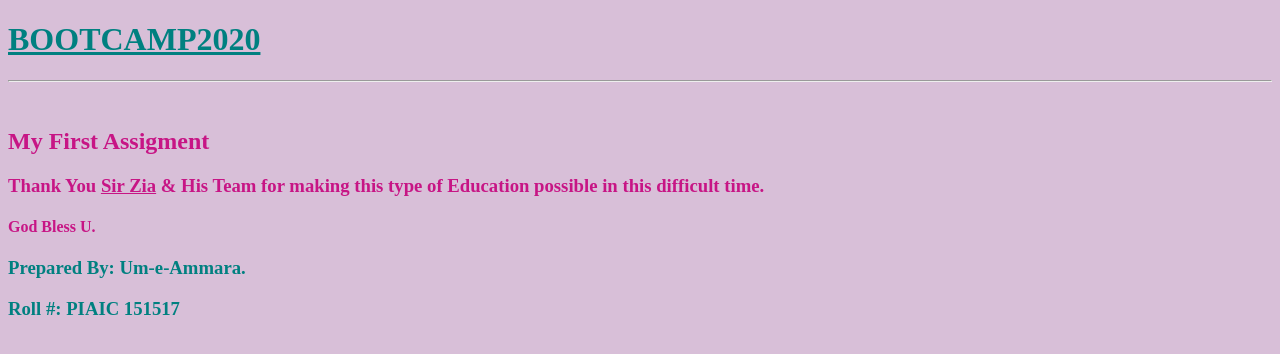
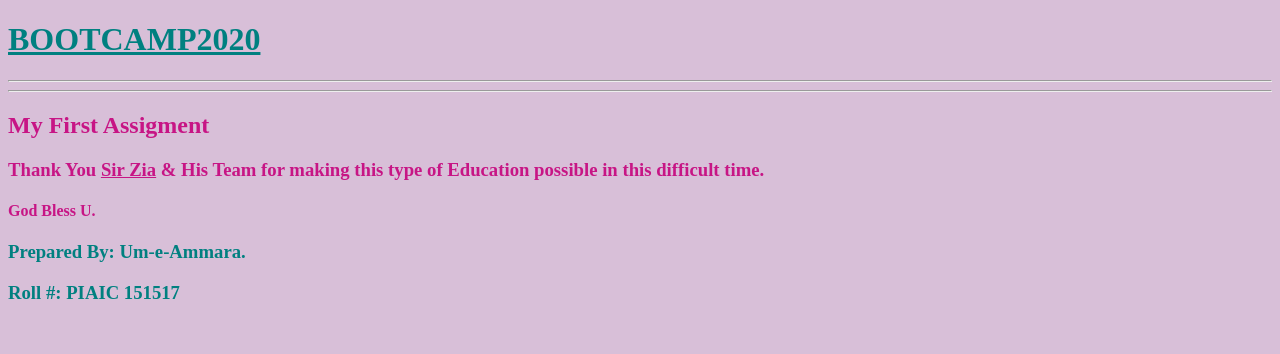
Before and after one commit to Um-e-Ammara/ammara-bootcamp2020, a plain HTML site: page index.html in a window 1280 px wide. Drawn offline with Linux system fonts and the light colour scheme.

Commit message:
Update index.html
new file

```diff
--- a/index.html
+++ b/index.html
@@ -6,7 +6,7 @@
 <body style= "background-color: thistle;">
     <div>
         <h1 style="color: teal;"><u>BOOTCAMP2020</u></h1>
-        <hr><br>
+        <hr><hr>
         <H2 style="color: mediumvioletred;">My First Assigment</H2>
         <h3 style="color: mediumvioletred;">Thank You <u>Sir Zia</u> & His Team for making this type of Education possible in this difficult time.</h3>
         <h4 style="color: mediumvioletred;"><b>God Bless U.</b></h4>
```
